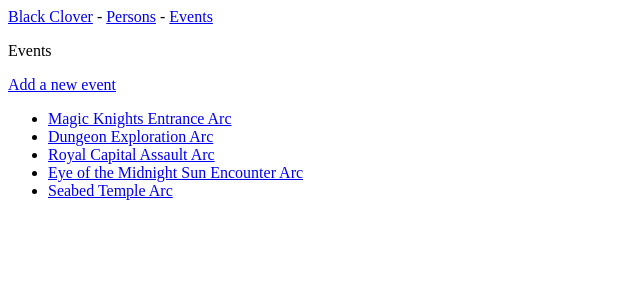
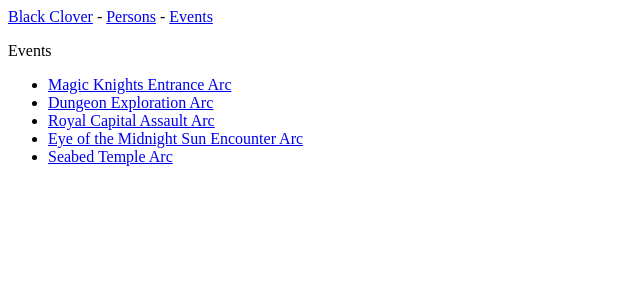
Before and after one commit to BrianIbale/Black-Clover, a Django app: page /galleries/events in a window 1280 px wide. Shown: the top 300 px of the page, without its empty margins (0-640 px from the left). Run offline with Django 5.2, Linux system fonts and the light colour scheme; data comes from the database, SQL or seed files in the repository.

Commit message:
Delete forms, views, urls, and templates associated with add and remove functionalities

```diff
--- a/hg_project/galleries/templates/galleries/events.html
+++ b/hg_project/galleries/templates/galleries/events.html
@@ -2,9 +2,6 @@
 
 {% block content %}
 <p>Events</p>
-<p>
-    <a href="{% url 'galleries:new_event' %}">Add a new event</a>
-</p>
 <ul>
     {% for event in events %}
         <li>
--- a/hg_project/galleries/templates/galleries/persons.html
+++ b/hg_project/galleries/templates/galleries/persons.html
@@ -2,9 +2,6 @@
 
 {% block content %}
 <p>Persons</p>
-<p>
-    <a href="{% url 'galleries:new_person' %}">Add a new person</a>
-</p>
 <ul>
     {% for person in persons %}
         <li>
--- a/hg_project/galleries/urls.py
+++ b/hg_project/galleries/urls.py
@@ -13,17 +13,9 @@ urlpatterns = [
     path('persons/', views.persons, name='persons'),
     # Detail page for a single person.
     path('persons/<int:person_id>/', views.person_detail, name='person_detail'),
-    # Page for adding a new person.
-    path('new_person/', views.new_person, name='new_person'),
-    # Page for editing a person.
-    path('edit_person/<int:person_id>/', views.edit_person, name='edit_person'),
 
     # Page that shows all events.
     path('events', views.events, name='events'),
     # Detail page for a single event.
-    path('events/<int:event_id>/', views.event, name='event_detail'),
-    # Page for adding a new event.
-    path('new_event/', views.new_event, name='new_event'),
-    # Page for editing a person.
-    path('edit_event/<int:event_id>/', views.edit_event, name='edit_event'),
+    path('events/<int:event_id>/', views.event_detail, name='event_detail'),
 ]
--- a/hg_project/galleries/views.py
+++ b/hg_project/galleries/views.py
@@ -26,28 +26,6 @@ def person_detail(request, person_id):
     return render(request, 'galleries/person_detail.html', context)
 
 
-def new_person(request):
-    """Add a new person."""
-    if request.method != 'POST':
-        # No data submitted; create a blank form.
-        form = PersonForm()
-    else:
-        # POST data submitted; process data.
-        form = PersonForm(data=request.POST)
-        if form.is_valid():
-            new_entry = form.save(commit=False)
-            new_entry.save()
-            return redirect('galleries:persons')
-
-    # Display a blank or invalid form.
-    context = {'form': form}
-    return render(request, 'galleries/new_person.html', context)
-
-
-def edit_person(request):
-    """Edit an existing person."""
-
-
 def events(request):
     """Show all events."""
     events = Event.objects.all()
@@ -55,32 +33,10 @@ def events(request):
     return render(request, 'galleries/events.html', context)
 
 
-def event(request, event_id):
+def event_detail(request, event_id):
     """Show a single event's details."""
     event = Event.objects.get(id=event_id)
 
     event_details = event.eventdetail_set.all()
     context = {'event': event, 'event_details': event_details}
     return render(request, 'galleries/event_detail.html', context)
-
-
-def new_event(request):
-    """Add a new event."""
-    if request.method != 'POST':
-        # No data submitted; create a blank form.
-        form = EventForm()
-    else:
-        # POST data submitted; process data.
-        form = EventForm(data=request.POST)
-        if form.is_valid():
-            new_entry = form.save(commit=False)
-            new_entry.save()
-            return redirect('galleries:events')
-
-    # Display a blank or invalid form.
-    context = {'form': form}
-    return render(request, 'galleries/new_event.html', context)
-
-
-def edit_event(request):
-    """Edit an existing event."""
```
Also changed, not shown: hg_project/galleries/templates/galleries/new_event.html (deleted, +0 -12 lines), hg_project/galleries/templates/galleries/new_person.html (deleted, +0 -12 lines), hg_project/galleries/templates/galleries/edit_event.html (deleted), hg_project/galleries/templates/galleries/edit_person.html (deleted), 1 other file.
